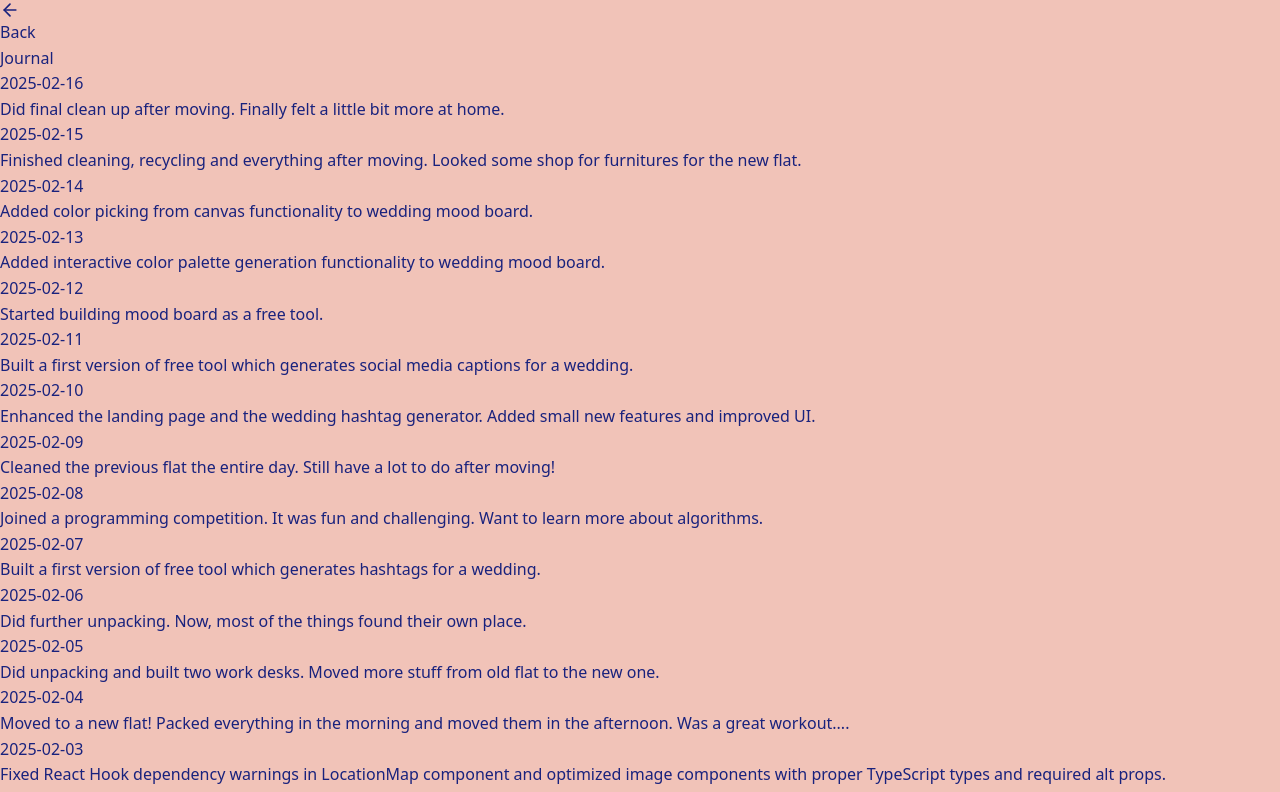
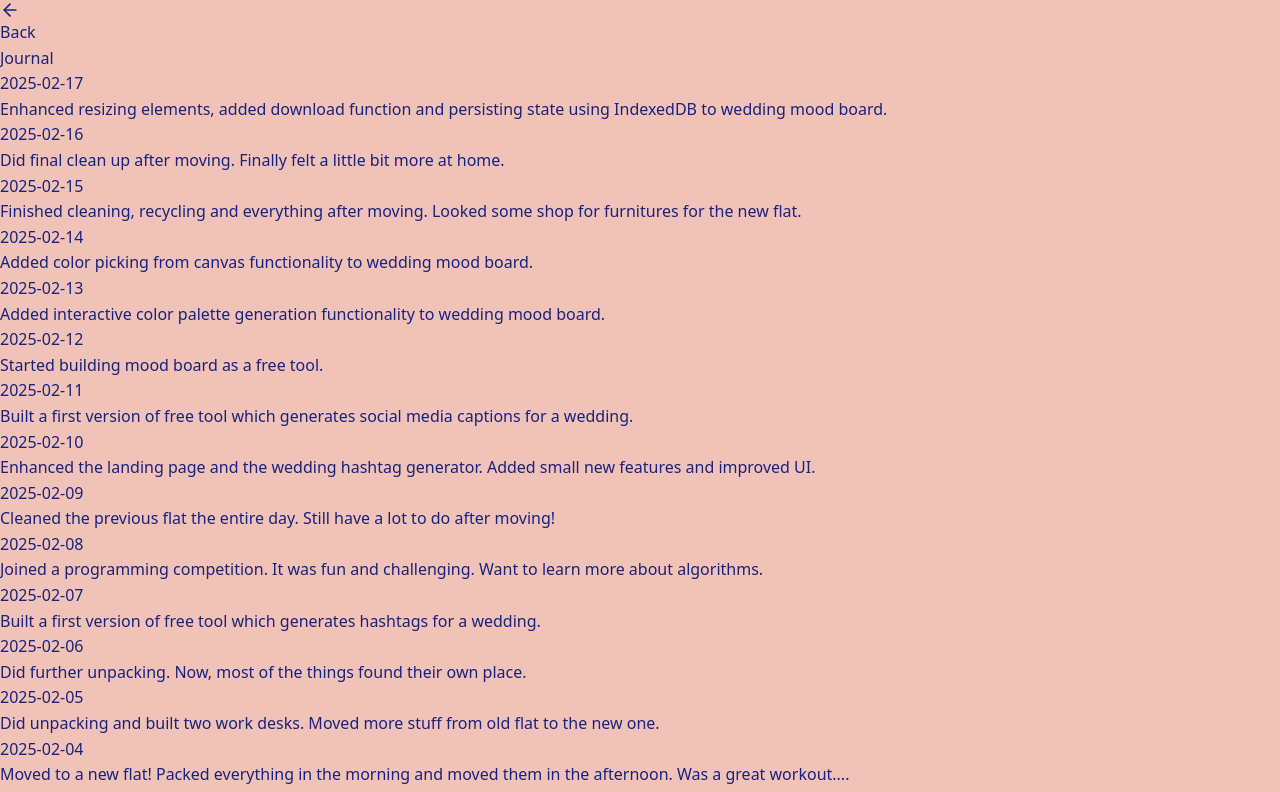
Before and after one commit to minamicode/minamicode.com, a Next.js app: page /journal in a window 1280 px wide. Shown: the top 792 px of the page. Built offline with nearby package versions, Linux system fonts and the light colour scheme.

Commit message:
add a journal entry

```diff
--- a/src/app/_components/JournalEntries.tsx
+++ b/src/app/_components/JournalEntries.tsx
@@ -6,6 +6,10 @@ type JournalEntry = {
 };
 
 const entries: JournalEntry[] = [
+  {
+    date: "2025-02-17",
+    text: "Enhanced resizing elements, added download function and persisting state using IndexedDB to wedding mood board.",
+  },
   {
     date: "2025-02-16",
     text: "Did final clean up after moving. Finally felt a little bit more at home.",
```
